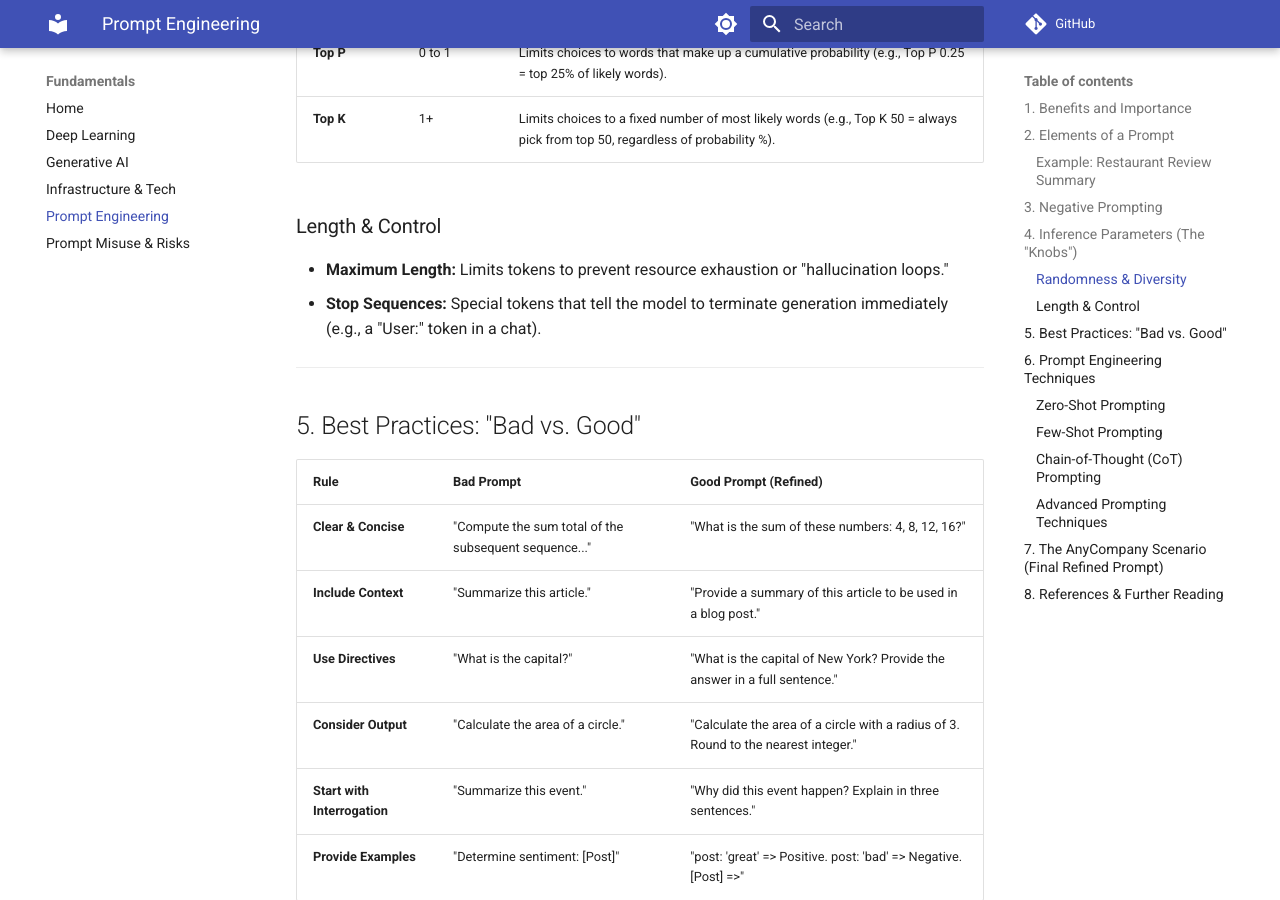
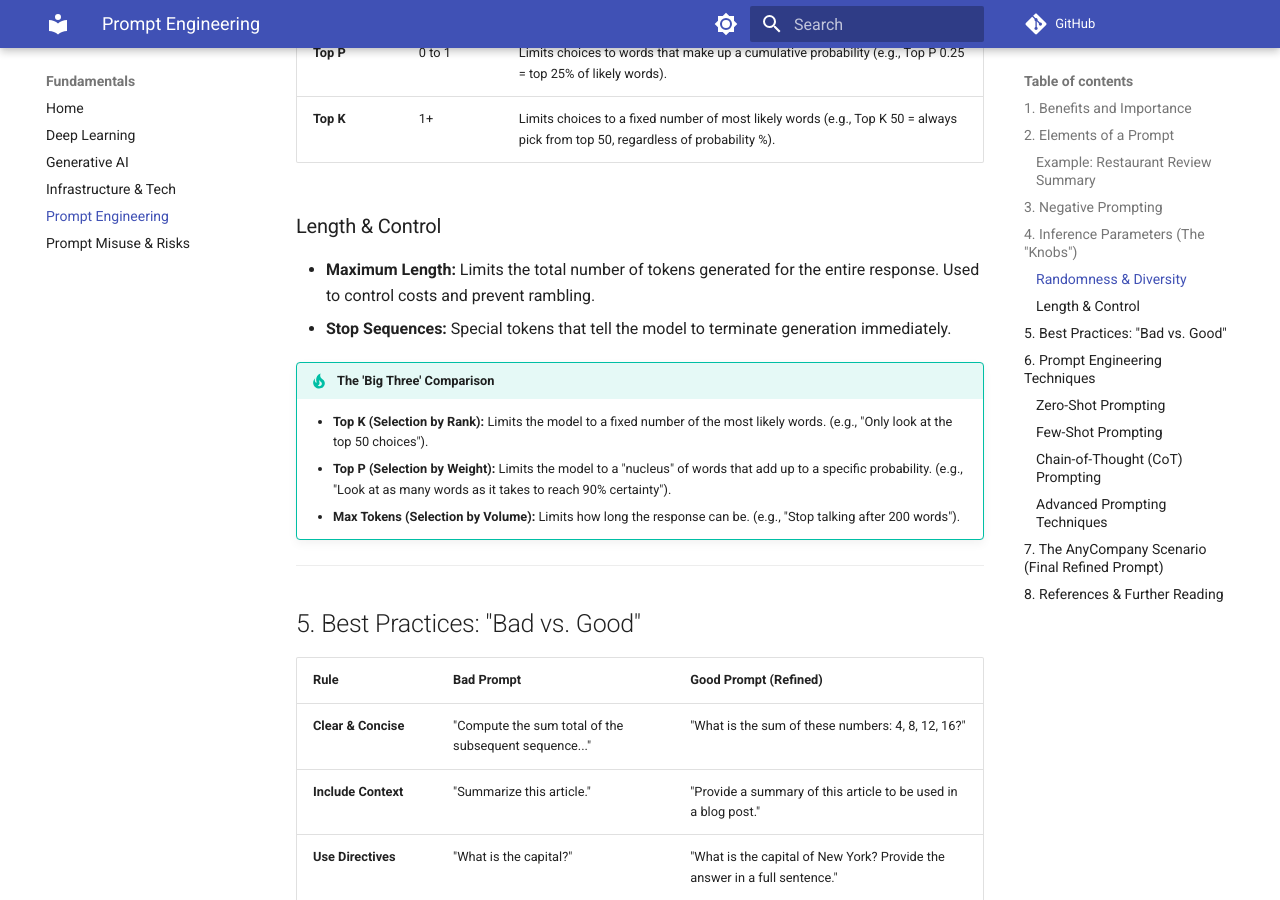
Before and after one commit to kvcenation5/aws-ai-practitioner-exam, an MkDocs documentation site: the page built from docs/05-prompt-engineering.md, in a window 1280 px wide and 900 px high, scrolled down 1768 px. Built offline with MkDocs 1.6.1 and Material for MkDocs 9.7.7, drawn with Linux system fonts in a browser that asks for light colours; comment, search, counter and statistics services are not loaded.

Commit message:
Explain and compare Top K, Top P, and Max Tokens

```diff
--- a/docs/05-prompt-engineering.md
+++ b/docs/05-prompt-engineering.md
@@ -56,8 +56,14 @@ Used to guide the model away from specific content or behaviors.
 | **Top K** | 1+ | Limits choices to a fixed number of most likely words (e.g., Top K 50 = always pick from top 50, regardless of probability %). |
 
 ### Length & Control
-*   **Maximum Length:** Limits tokens to prevent resource exhaustion or "hallucination loops."
-*   **Stop Sequences:** Special tokens that tell the model to terminate generation immediately (e.g., a "User:" token in a chat).
+*   **Maximum Length:** Limits the total number of tokens generated for the entire response. Used to control costs and prevent rambling.
+*   **Stop Sequences:** Special tokens that tell the model to terminate generation immediately.
+
+!!! tip "The 'Big Three' Comparison"
+    *   **Top K (Selection by Rank):** Limits the model to a fixed number of the most likely words. (e.g., "Only look at the top 50 choices").
+    *   **Top P (Selection by Weight):** Limits the model to a "nucleus" of words that add up to a specific probability. (e.g., "Look at as many words as it takes to reach 90% certainty").
+    *   **Max Tokens (Selection by Volume):** Limits how long the response can be. (e.g., "Stop talking after 200 words").
+
 
 ---
 
```
